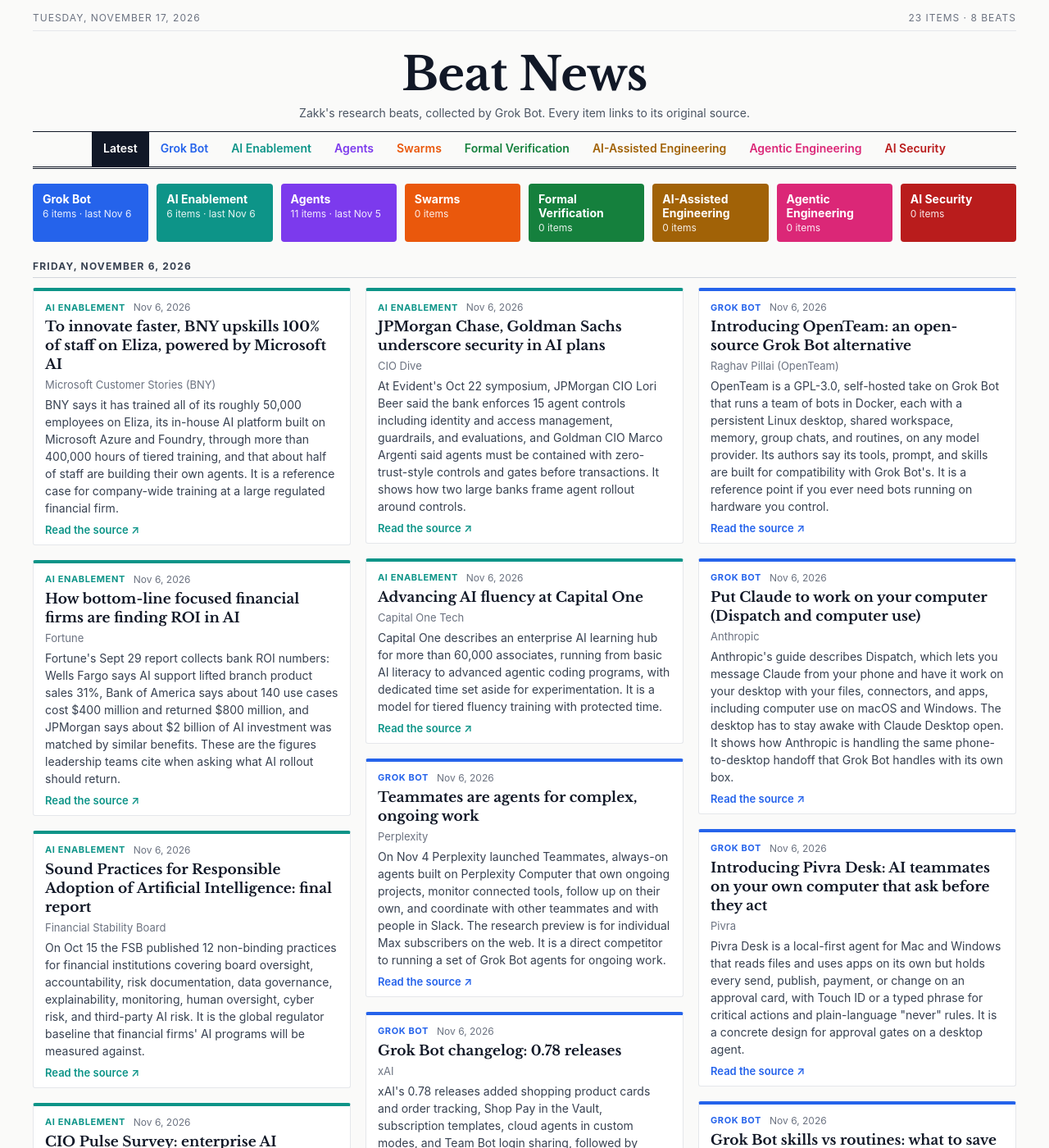
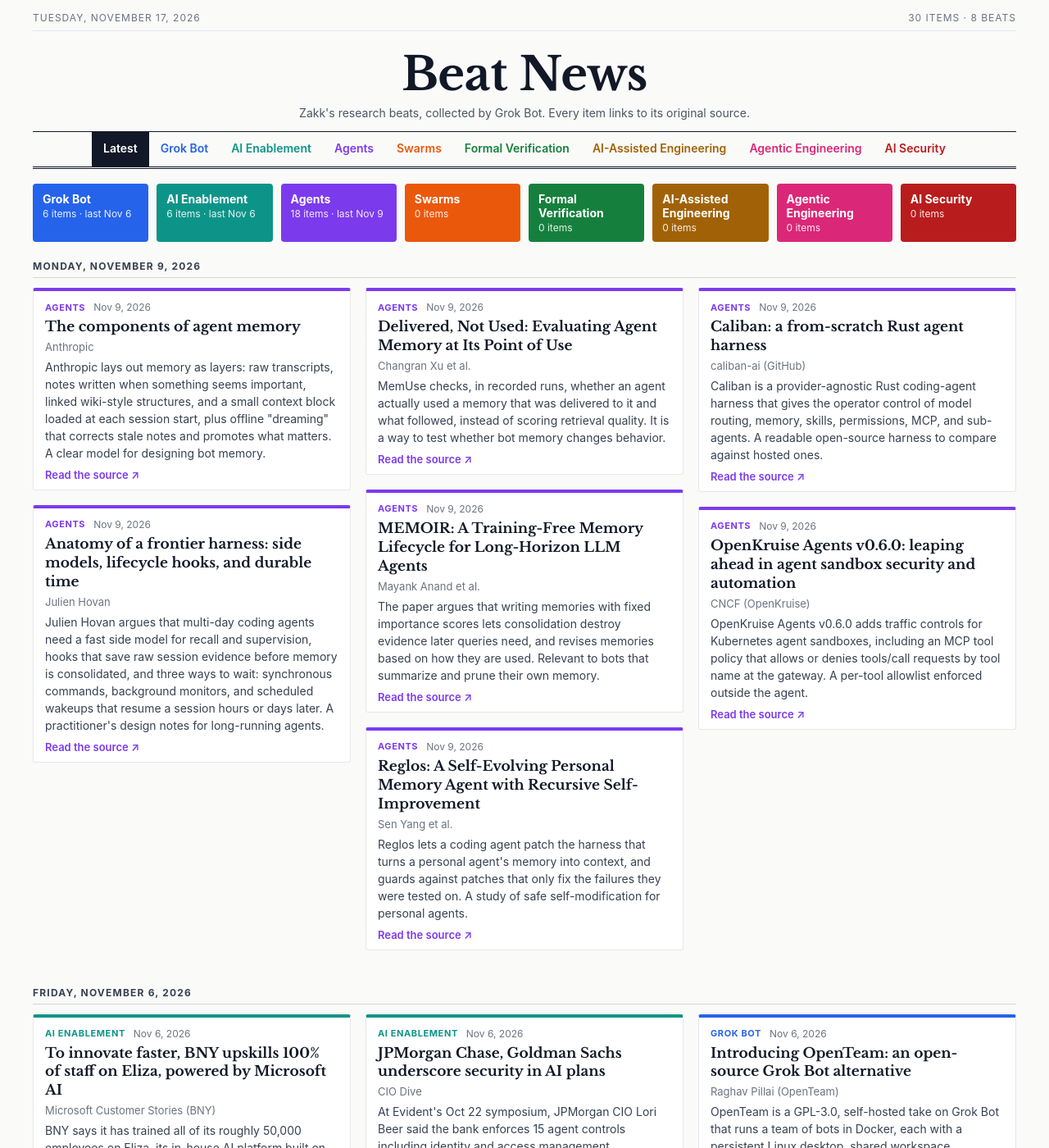
Before and after one commit to 0xZakk/beat-news, a Jekyll site: the page built from index.html, in a window 1280 px wide and 1400 px high. Shown: the whole window at 82% size. Built offline with Jekyll 4.4.1, drawn with Linux system fonts in a browser that asks for light colours.

Commit message:
agents: 2026-11-09 (7 new items)

```diff
--- a/_data/items.json
+++ b/_data/items.json
@@ -1,6 +1,11 @@
 {
  "updated": "2026-11-17T09:51:42-06:00",
  "issues": [
+  {
+   "beat": "agents",
+   "date": "2026-11-09",
+   "summary": ""
+  },
   {
    "beat": "grok-bot",
    "date": "2026-11-06",
@@ -18,6 +23,83 @@
   }
  ],
  "items": [
+  {
+   "id": "2026-11-09-the-components-of-agent-memory",
+   "beat": "agents",
+   "date": "2026-11-09",
+   "title": "The components of agent memory",
+   "author": "Anthropic",
+   "summary": "Anthropic lays out memory as layers: raw transcripts, notes written when something seems important, linked wiki-style structures, and a small context block loaded at each session start, plus offline \"dreaming\" that corrects stale notes and promotes what matters. A clear model for designing bot memory.",
+   "url": "https://www.anthropic.com/research/components-of-agent-memory",
+   "also_fits": [],
+   "seq": 24
+  },
+  {
+   "id": "2026-11-09-anatomy-of-a-frontier-harness-side-models-lifecycle-hooks-an",
+   "beat": "agents",
+   "date": "2026-11-09",
+   "title": "Anatomy of a frontier harness: side models, lifecycle hooks, and durable time",
+   "author": "Julien Hovan",
+   "summary": "Julien Hovan argues that multi-day coding agents need a fast side model for recall and supervision, hooks that save raw session evidence before memory is consolidated, and three ways to wait: synchronous commands, background monitors, and scheduled wakeups that resume a session hours or days later. A practitioner's design notes for long-running agents.",
+   "url": "https://julienhovan.com/writing/anatomy-of-a-frontier-harness/",
+   "also_fits": [],
+   "seq": 25
+  },
+  {
+   "id": "2026-11-09-delivered-not-used-evaluating-agent-memory-at-its-point-of-u",
+   "beat": "agents",
+   "date": "2026-11-09",
+   "title": "Delivered, Not Used: Evaluating Agent Memory at Its Point of Use",
+   "author": "Changran Xu et al.",
+   "summary": "MemUse checks, in recorded runs, whether an agent actually used a memory that was delivered to it and what followed, instead of scoring retrieval quality. It is a way to test whether bot memory changes behavior.",
+   "url": "https://arxiv.org/abs/2611.01718",
+   "also_fits": [],
+   "seq": 26
+  },
+  {
+   "id": "2026-11-09-memoir-a-training-free-memory-lifecycle-for-long-horizon-llm",
+   "beat": "agents",
+   "date": "2026-11-09",
+   "title": "MEMOIR: A Training-Free Memory Lifecycle for Long-Horizon LLM Agents",
+   "author": "Mayank Anand et al.",
+   "summary": "The paper argues that writing memories with fixed importance scores lets consolidation destroy evidence later queries need, and revises memories based on how they are used. Relevant to bots that summarize and prune their own memory.",
+   "url": "https://arxiv.org/abs/2611.07631",
+   "also_fits": [],
+   "seq": 27
+  },
+  {
+   "id": "2026-11-09-reglos-a-self-evolving-personal-memory-agent-with-recursive",
+   "beat": "agents",
+   "date": "2026-11-09",
+   "title": "Reglos: A Self-Evolving Personal Memory Agent with Recursive Self-Improvement",
+   "author": "Sen Yang et al.",
+   "summary": "Reglos lets a coding agent patch the harness that turns a personal agent's memory into context, and guards against patches that only fix the failures they were tested on. A study of safe self-modification for personal agents.",
+   "url": "https://arxiv.org/abs/2611.06049",
+   "also_fits": [],
+   "seq": 28
+  },
+  {
+   "id": "2026-11-09-caliban-a-from-scratch-rust-agent-harness",
+   "beat": "agents",
+   "date": "2026-11-09",
+   "title": "Caliban: a from-scratch Rust agent harness",
+   "author": "caliban-ai (GitHub)",
+   "summary": "Caliban is a provider-agnostic Rust coding-agent harness that gives the operator control of model routing, memory, skills, permissions, MCP, and sub-agents. A readable open-source harness to compare against hosted ones.",
+   "url": "https://github.com/caliban-ai/caliban",
+   "also_fits": [],
+   "seq": 29
+  },
+  {
+   "id": "2026-11-09-openkruise-agents-v0-6-0-leaping-ahead-in-agent-sandbox-secu",
+   "beat": "agents",
+   "date": "2026-11-09",
+   "title": "OpenKruise Agents v0.6.0: leaping ahead in agent sandbox security and automation",
+   "author": "CNCF (OpenKruise)",
+   "summary": "OpenKruise Agents v0.6.0 adds traffic controls for Kubernetes agent sandboxes, including an MCP tool policy that allows or denies tools/call requests by tool name at the gateway. A per-tool allowlist enforced outside the agent.",
+   "url": "https://www.cncf.io/blog/2026/11/03/openkruise-agents-v0-6-0-leaping-ahead-in-agent-sandbox-security-and-automation/",
+   "also_fits": [],
+   "seq": 30
+  },
   {
    "id": "2026-11-06-to-innovate-faster-bny-upskills-100-of-staff-on-eliza-powere",
    "beat": "ai-enablement",
```
